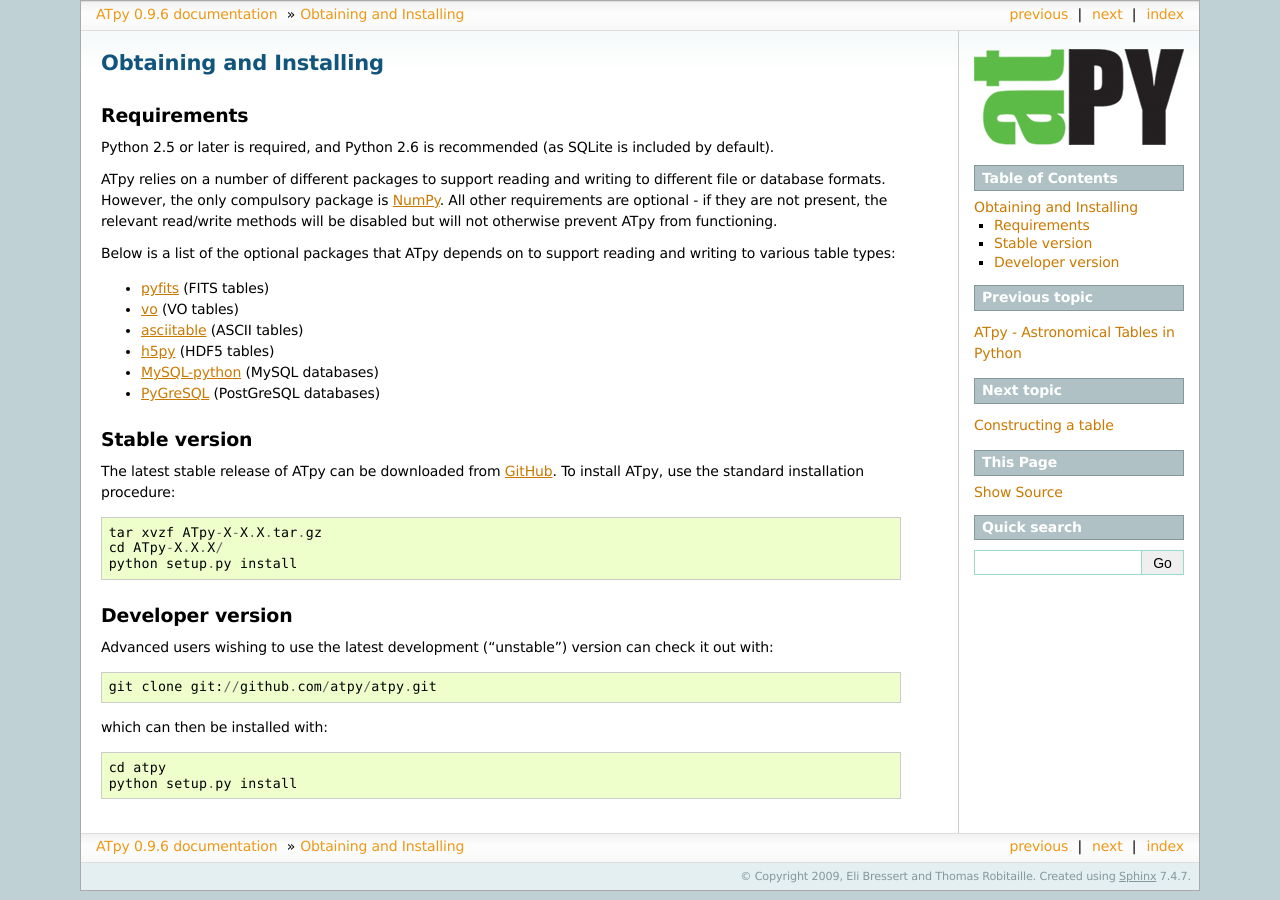
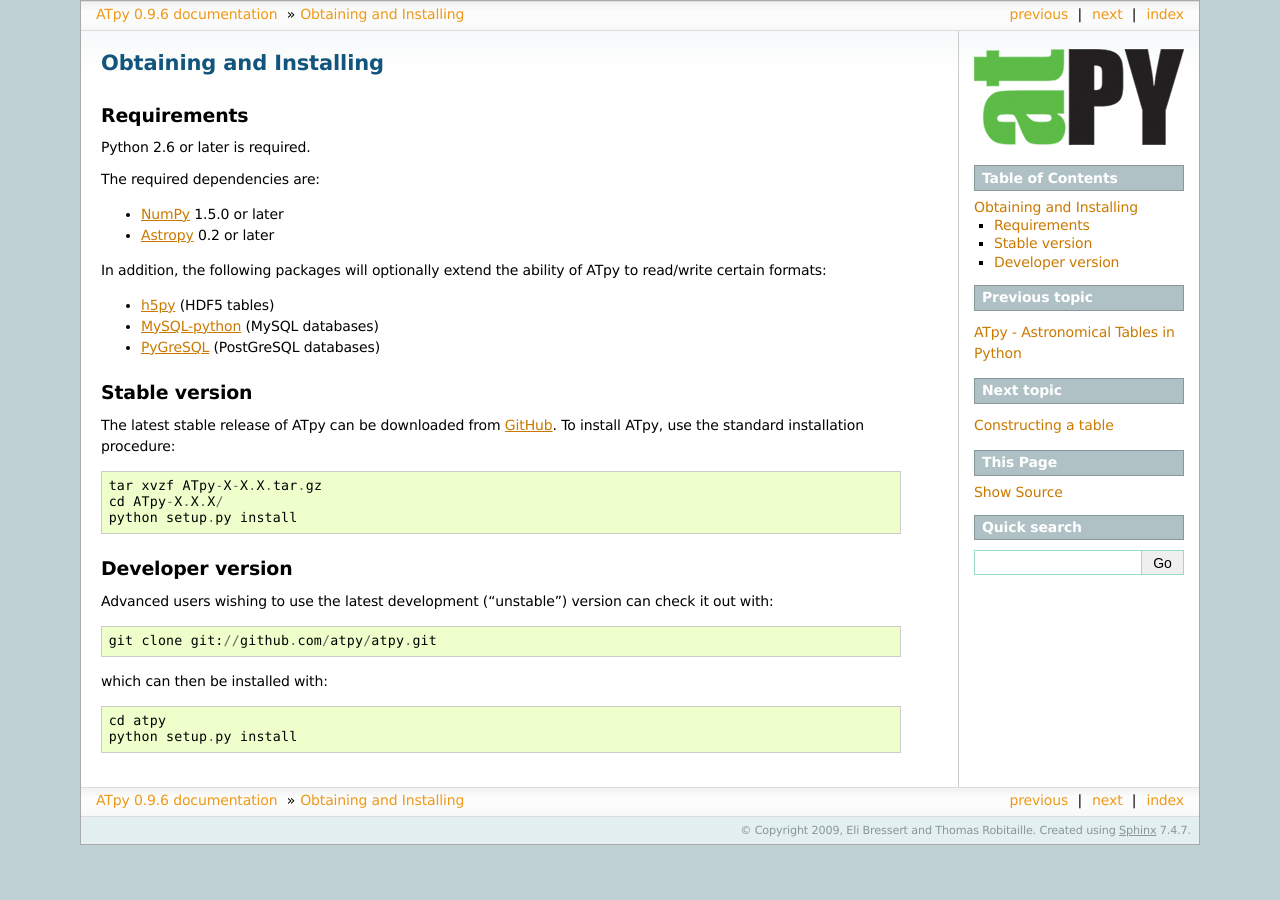
Before and after one commit to atpy/atpy, a Sphinx documentation site: the page built from docs/installation.rst, in a window 1280 px wide. Built offline with Sphinx 7.4.7, drawn with Linux system fonts in a browser that asks for light colours.

Commit message:
Updated installation instructions

```diff
--- a/docs/installation.rst
+++ b/docs/installation.rst
@@ -5,22 +5,15 @@
 Requirements
 ============
 
-Python 2.5 or later is required, and Python 2.6 is recommended (as SQLite is included by default).
+Python 2.6 or later is required.
 
-ATpy relies on a number of different packages to support reading and writing
-to different file or database formats. However, the only compulsory package is
-`NumPy <http://numpy.scipy.org/>`_. All other requirements are optional - if
-they are not present, the relevant read/write methods will be disabled but
-will not otherwise prevent ATpy from functioning.
+The required dependencies are:
 
-Below is a list of the optional packages that ATpy depends on to support reading and writing to various table types:
+* `NumPy <http://numpy.scipy.org/>`_ 1.5.0 or later
 
-* `pyfits <http://www.stsci.edu/resources/software_hardware/pyfits>`_ (FITS
-  tables)
+* `Astropy <http://www.astropy.org/>`_ 0.2 or later
 
-* `vo <https://trac6.assembla.com/astrolib>`_ (VO tables)
-
-* `asciitable <http://cxc.harvard.edu/contrib/asciitable/>`_ (ASCII tables)
+In addition, the following packages will optionally extend the ability of ATpy to read/write certain formats:
 
 * `h5py <http://code.google.com/p/h5py/>`_ (HDF5 tables)
 
@@ -32,7 +25,7 @@
 Stable version
 ==============
 
-The latest stable release of ATpy can be downloaded from `GitHub <https://github.com/atpy/atpy/archives/master>`_. To install ATpy, use the standard installation procedure::
+The latest stable release of ATpy can be downloaded from `GitHub <https://pypi.python.org/pypi/ATpy>`_. To install ATpy, use the standard installation procedure::
 
     tar xvzf ATpy-X-X.X.tar.gz
     cd ATpy-X.X.X/
```
